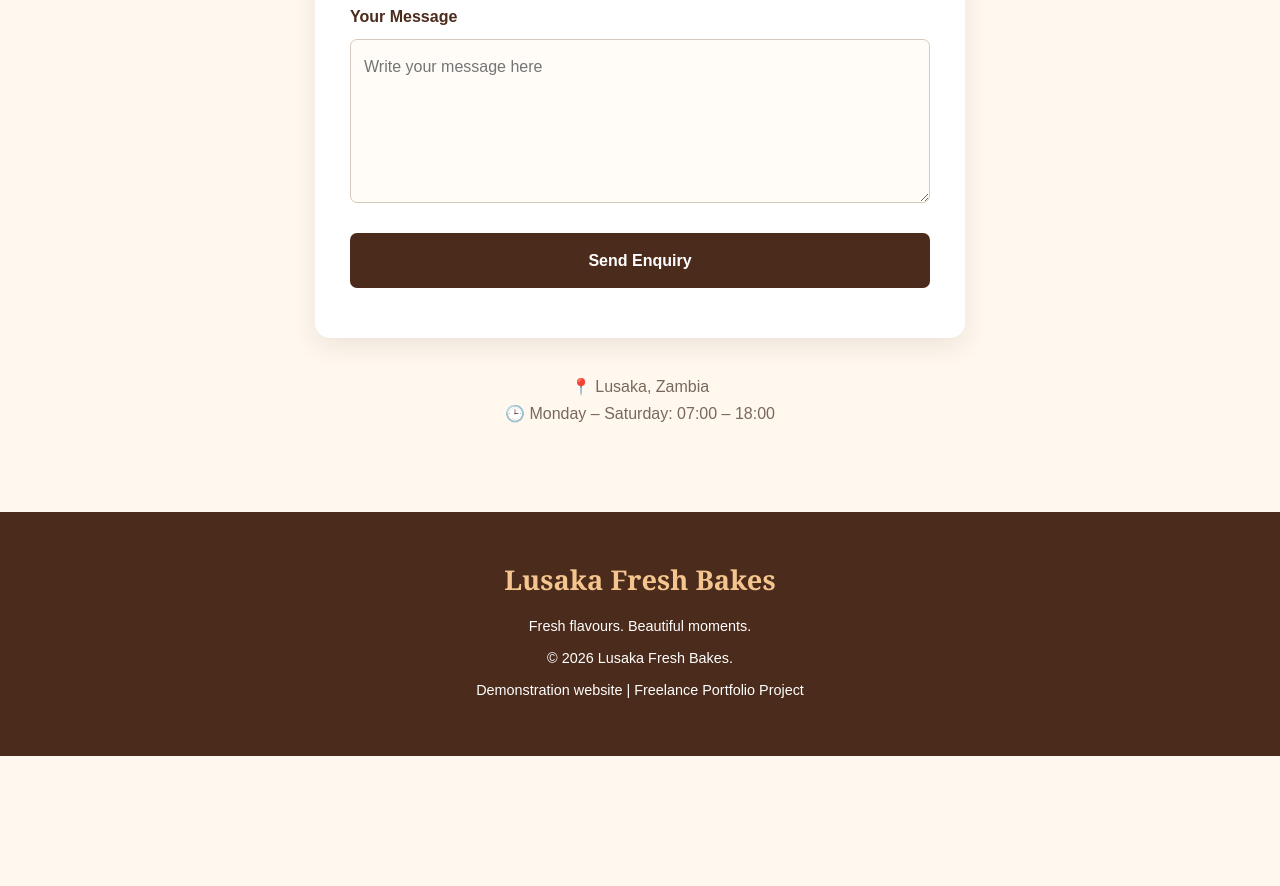
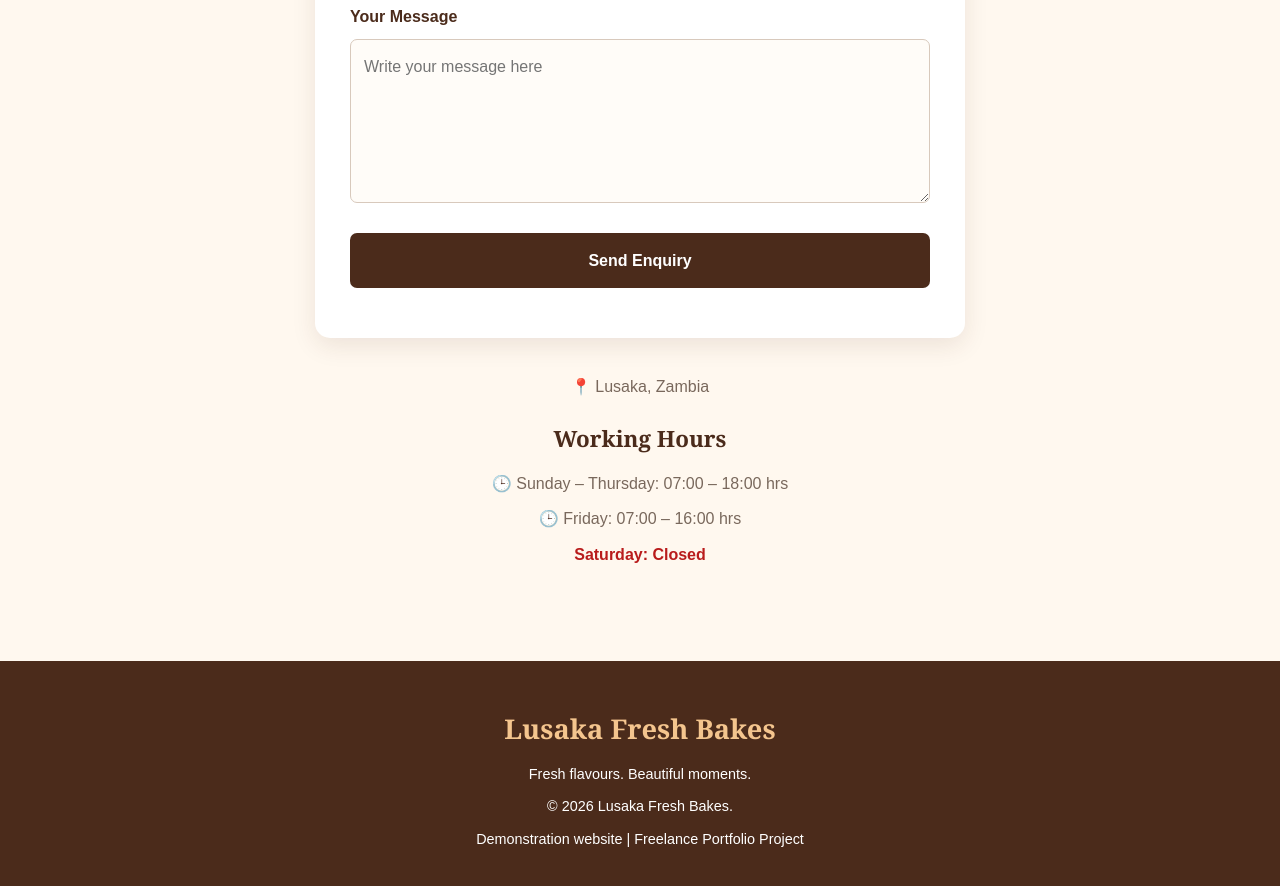
Before and after one commit to mulzariah-pixel/lusaka-fresh-bakes, a plain HTML site: page index.html in a window 1280 px wide. Shown: the part 2538-3424 px from the top of the page. Before the commit the page ends 3294 px from the top, so only its background shows below. Drawn offline with Linux system fonts and the light colour scheme.

Commit message:
Update standard business working hours and Saturday closure

```diff
--- a/index.html
+++ b/index.html
@@ -244,11 +244,19 @@
 
                 </form>
 
-                <div class="contact-details">
-                    <p>📍 Lusaka, Zambia</p>
-                    <p>🕒 Monday – Saturday: 07:00 – 18:00</p>
-                </div>
+<div class="contact-details">
 
+    <p>📍 Lusaka, Zambia</p>
+
+    <h3>Working Hours</h3>
+
+    <p>🕒 Sunday – Thursday: 07:00 – 18:00 hrs</p>
+
+    <p>🕒 Friday: 07:00 – 16:00 hrs</p>
+
+    <p class="closed-day">Saturday: Closed</p>
+
+</div>
             </div>
         </section>
 
--- a/style.css
+++ b/style.css
@@ -550,3 +550,21 @@ button:focus-visible {
 .product-card:hover .product-image img {
     transform: scale(1.05);
 }
+/* STANDARD BUSINESS WORKING HOURS */
+
+.contact-details h3 {
+    font-family: Georgia, serif;
+    color: var(--primary);
+    font-size: 1.4rem;
+    margin-top: 20px;
+    margin-bottom: 12px;
+}
+
+.contact-details p {
+    margin-bottom: 8px;
+}
+
+.closed-day {
+    color: #b91c1c;
+    font-weight: bold;
+}
```
Also changed, not shown: 1 other file.
